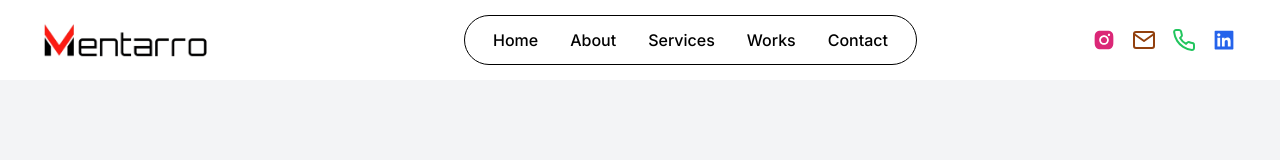
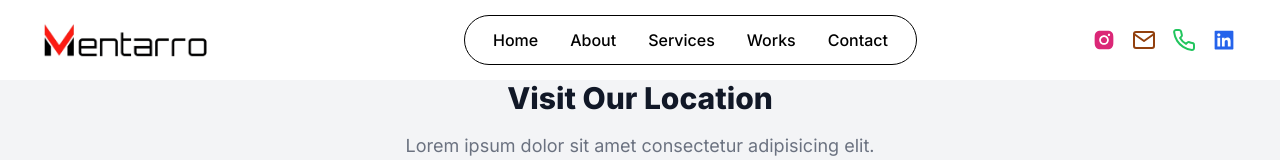
Before and after one commit to Mentarro-com/Mentarro, a Next.js app: page /pages/ContactPage in a window 1280 px wide. Shown: the top 160 px of the page. Built offline with nearby package versions, Linux system fonts and the light colour scheme.

Commit message:
Third commit LOKESH

```diff
--- a/src/app/layout.tsx
+++ b/src/app/layout.tsx
@@ -21,7 +21,9 @@ export default function RootLayout({
       <body className={inter.className}>
         <Header />
         <ScrollUp />
+
         {children}
+
         <Footer />
       </body>
     </html>
--- a/src/app/page.tsx
+++ b/src/app/page.tsx
@@ -27,7 +27,6 @@ export default function Home() {
       <Contact />
       <Techslider />
       <Flip />
-
     </div>
   );
 }
--- a/src/app/pages/header.tsx
+++ b/src/app/pages/header.tsx
@@ -159,7 +159,9 @@ const Header = () => {
   };
 
   return (
-    <div className="flex justify-between items-center w-full h-20 px-4 text-white nav z-50">
+    <div>
+
+    <div className="flex fixed justify-between items-center w-full h-20 px-4 bg-white text-white nav z-50">
       <div className="text-5xl font-signature ml-2">
         <Image
           src="/logo.png"
@@ -237,20 +239,9 @@ const Header = () => {
             </li>
           ))}
         </ul>
-      //   <ul
-      //   className={`md:flex-col border border-black p-3 fixed ml-[35%] z-50 bg-white rounded-full `}
-      // >
-      //   {links.map(({ id, link }) => (
-      //     <li
-      //       key={id}
-      //       className="nav-links px-4 cursor-pointer capitalize font-medium text-black hover:scale-105 duration-200 link-underline"
-      //     >
-      //       <Link href={link}>{link}</Link>
-      //     </li>
-      //   ))}
-      // </ul>
       )}
     </div>
+</div>
   );
 };
 
```
Also changed, not shown: src/app/pages/ContactPage/page.tsx (+14 -19 lines).
